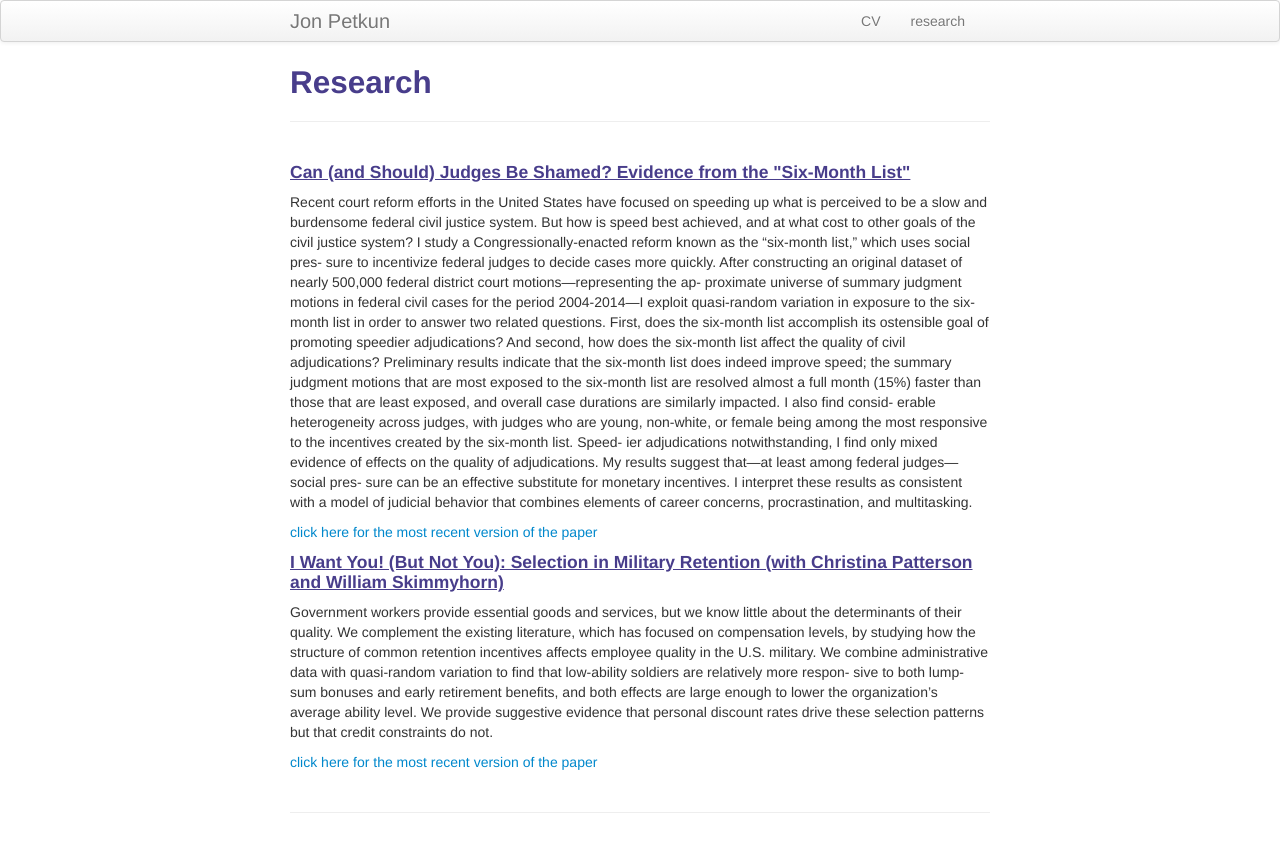
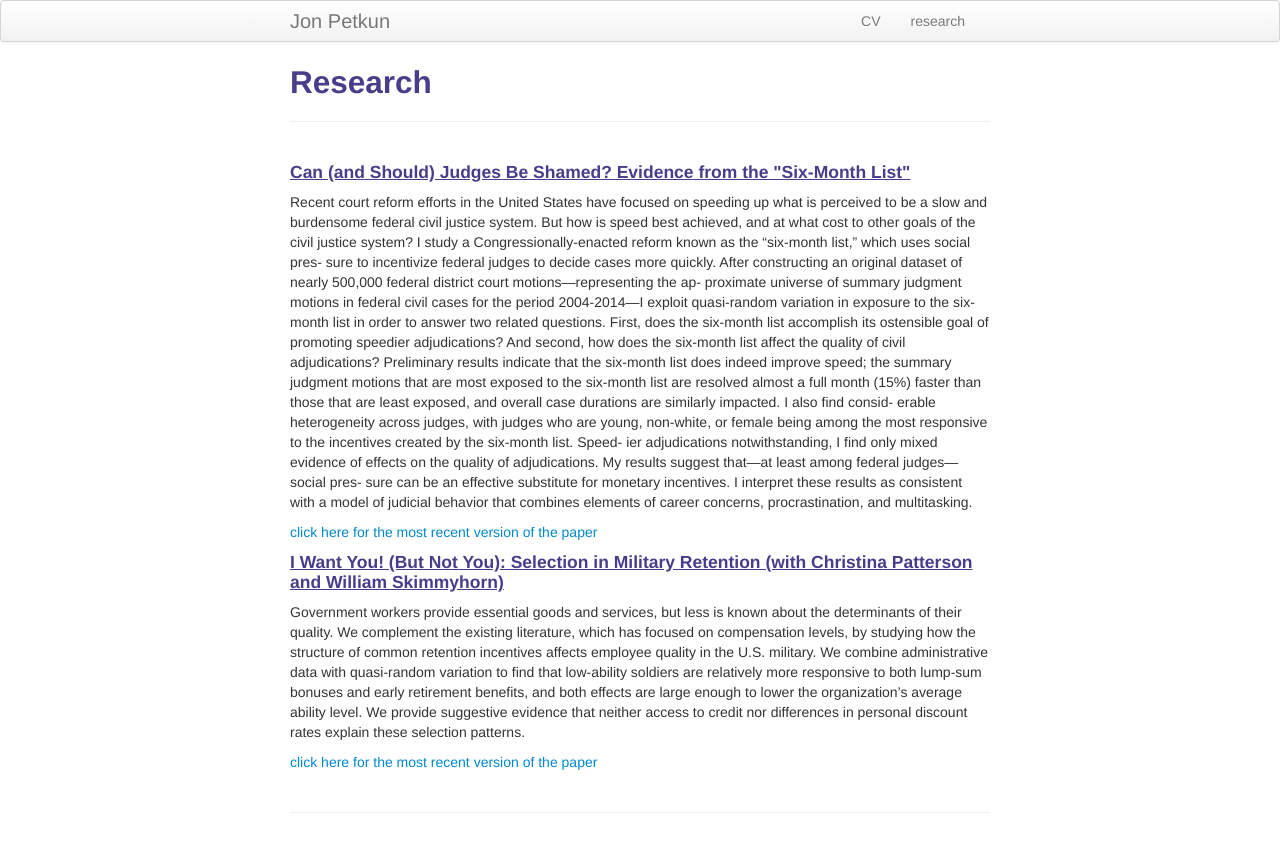
Before and after one commit to jbpetkun/jbpetkun.github.io, a Jekyll site: the page built from pages/research.md, in a window 1280 px wide. Shown: the top 852 px of the page. Built offline with Jekyll 4.4.1, drawn with Linux system fonts in a browser that asks for light colours.

Commit message:
Updated abstract for Military Selection

```diff
--- a/pages/research.md
+++ b/pages/research.md
@@ -14,7 +14,7 @@ Recent court reform efforts in the United States have focused on speeding up wha
 
 #### <u>I Want You! (But Not You): Selection in Military Retention (with Christina Patterson and William Skimmyhorn)</u>
 
-Government workers provide essential goods and services, but we know little about the determinants of their quality. We complement the existing literature, which has focused on compensation levels, by studying how the structure of common retention incentives affects employee quality in the U.S. military. We combine administrative data with quasi-random variation to find that low-ability soldiers are relatively more respon- sive to both lump-sum bonuses and early retirement benefits, and both effects are large enough to lower the organization’s average ability level. We provide suggestive evidence that personal discount rates drive these selection patterns but that credit constraints do not.
+Government workers provide essential goods and services, but less is known about the determinants of their quality. We complement the existing literature, which has focused on compensation levels, by studying how the structure of common retention incentives affects employee quality in the U.S. military. We combine administrative data with quasi-random variation to find that low-ability soldiers are relatively more responsive to both lump-sum bonuses and early retirement benefits, and both effects are large enough to lower the organization’s average ability level. We provide suggestive evidence that neither access to credit nor differences in personal discount rates explain these selection patterns.
 
 
 [click here for the most recent version of the paper]({{ BASE_PATH}}/pages/working_papers/Manuscript_PPS.pdf)
```
Also changed, not shown: other parts of pages/research.md (+1 -1 lines).
